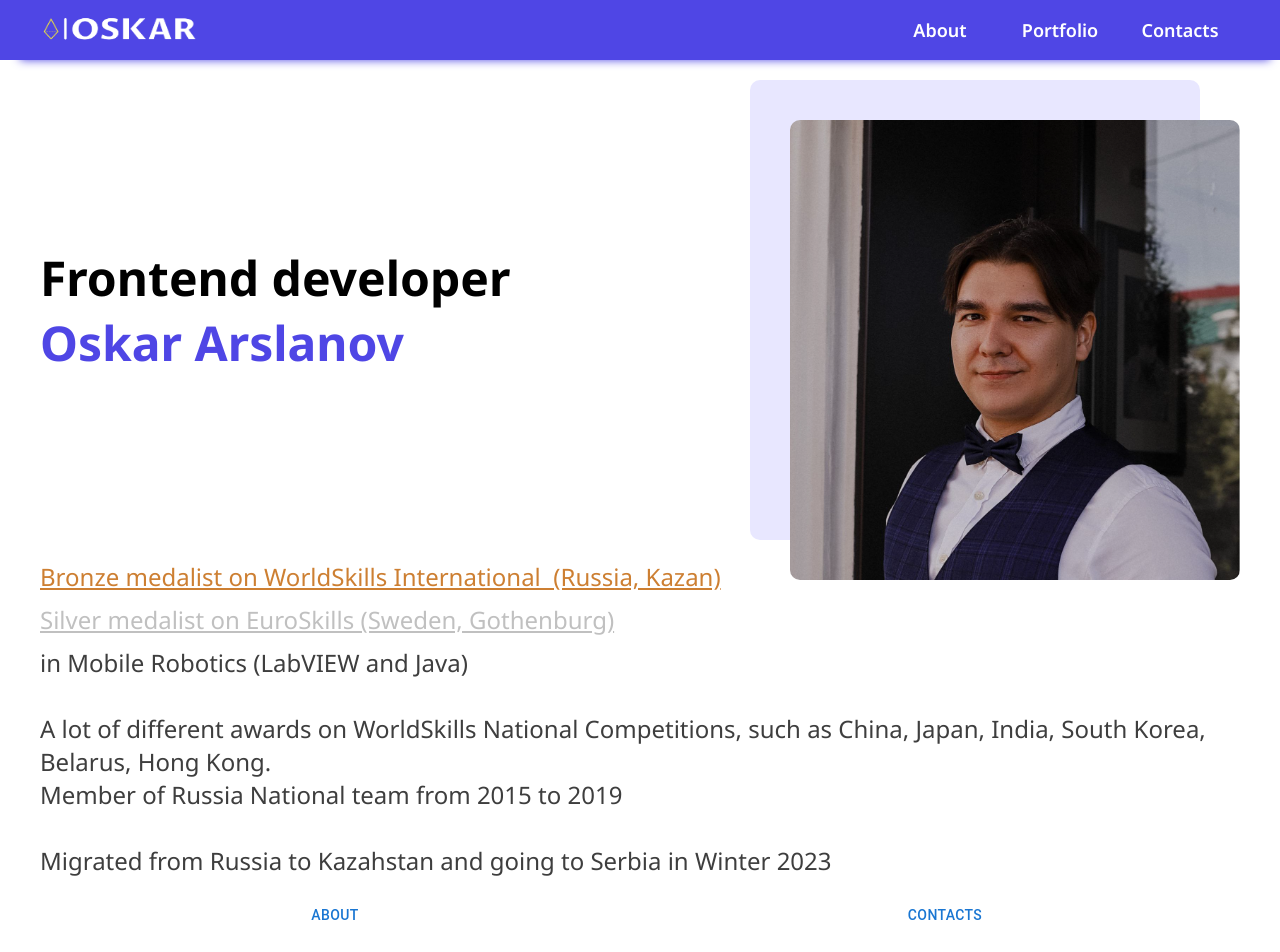
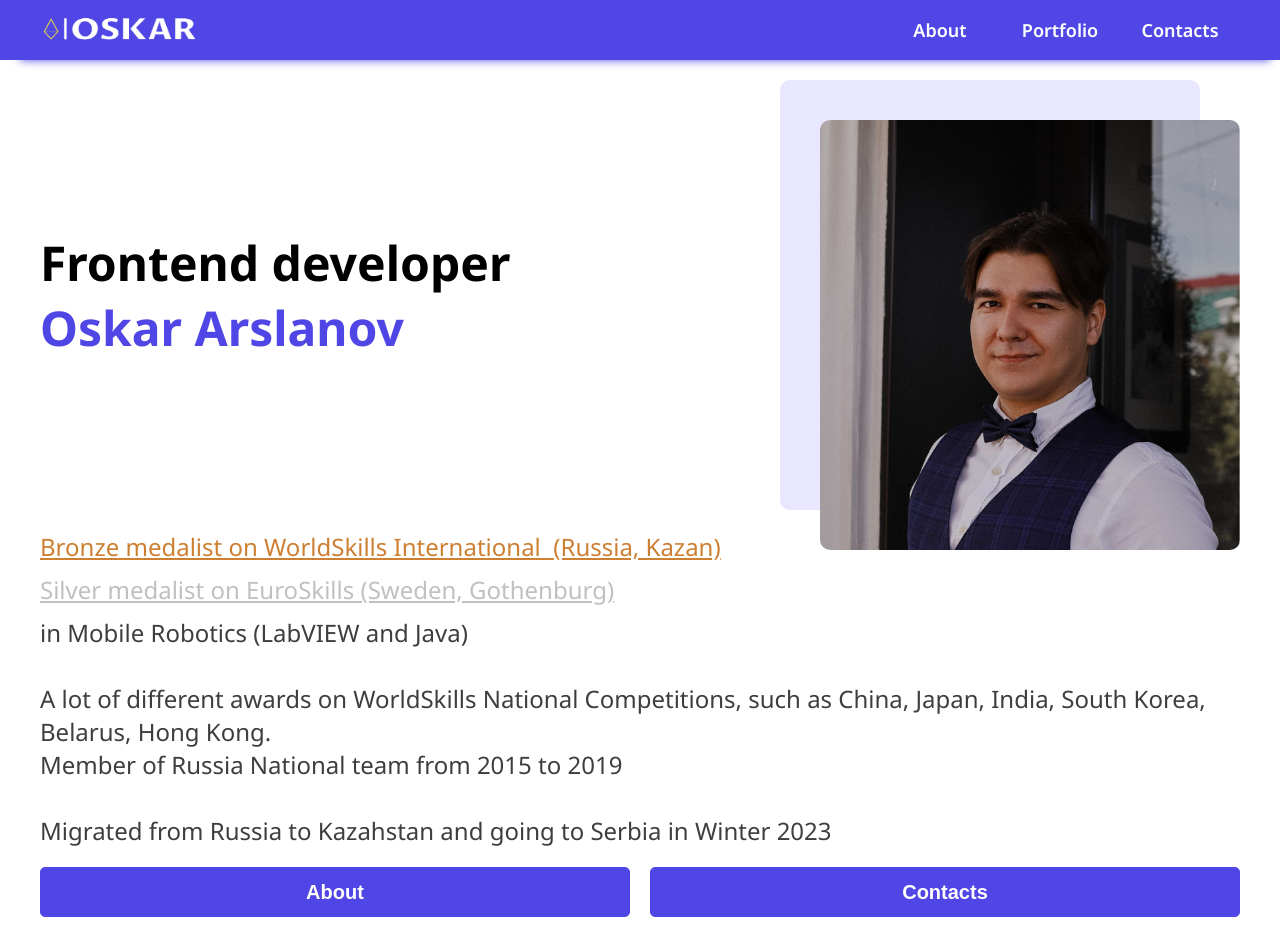
Before and after one commit to OskarArslanov/open_app, a Next.js app: page / in a window 1280 px wide. Shown: the top 952 px of the page. Built offline with nearby package versions, Linux system fonts and the light colour scheme.

Commit message:
fixed buttons

```diff
--- a/src/app/contacts/page.tsx
+++ b/src/app/contacts/page.tsx
@@ -58,7 +58,7 @@ const ContactsPage = () => {
       <ContactList>
         {contacts.map((item) => {
           return (
-            <OAButton startIcon={item.icon} key={item.id} cVariant='ghost'>
+            <OAButton startIcon={item.icon} key={item.id} variant='ghost'>
               {item.name}
             </OAButton>
           );
--- a/src/app/page.tsx
+++ b/src/app/page.tsx
@@ -51,13 +51,14 @@ const Actions = styled.div({
 const ImgContainer = styled.div({
   position: 'relative',
   left: '-40px',
+  transition: '0.5',
   '& > *': {
-    width: '450px',
-    height: '460px',
+    width: '420px',
+    height: '430px',
     borderRadius: '10px',
     '@media screen and (max-width: 1200px)': {
-      width: '350px',
-      height: '360px',
+      width: '320px',
+      height: '330px',
     },
     '@media screen and (max-width: 900px)': {
       width: '150px',
@@ -90,14 +91,14 @@ const OAMainOrder = () => {
     <AnimateContainer>
       <Base>
         <BaseInfo>
-          <b style={{ width: '100%' }}>Frontend developer</b>
-          <b style={{ width: '100%', color: 'var(--color-purple_dark)' }}>
+          <b style={{ width: '80%' }}>Frontend developer</b>
+          <b style={{ width: '80%', color: 'var(--color-purple_dark)' }}>
             Oskar Arslanov
           </b>
         </BaseInfo>
         <ImgContainer>
           <ImgBg />
-          <Img src="/photo.png" width={450} height={460} priority alt="photo" />
+          <Img src="/photo.png" width={420} height={430} priority alt="photo" />
         </ImgContainer>
       </Base>
       <Info>
@@ -124,12 +125,12 @@ const OAMainOrder = () => {
 
       <Actions>
         <Link href="/about">
-          <OAButton cVariant="filled" fullWidth>
+          <OAButton variant="filled" fullWidth size='large'>
             About
           </OAButton>
         </Link>
         <Link href="/contacts">
-          <OAButton cVariant="filled" fullWidth>
+          <OAButton variant="filled" fullWidth size='large'>
             Contacts
           </OAButton>
         </Link>
--- a/src/features/controls/OAButton.tsx
+++ b/src/features/controls/OAButton.tsx
@@ -1,27 +1,31 @@
 'use client';
 
-import { FC } from 'react';
+import { ButtonHTMLAttributes, FC, ReactNode } from 'react';
 import styled from 'styled-components';
-import Button, { ButtonProps } from '@mui/material/Button';
+import { motion } from 'framer-motion';
 
-interface OAButtonProps extends ButtonProps {
+interface OAButtonProps extends ButtonHTMLAttributes<HTMLButtonElement> {
   fullWidth?: boolean;
-  cVariant?: 'filled' | 'outlined' | 'shadow' | 'ghost' | 'text';
+  variant?: 'filled' | 'outlined' | 'shadow' | 'ghost' | 'text';
+  size?: 'large' | 'medium' | 'small' | 'adaptive';
+  startIcon?: ReactNode;
+  endIcon?: ReactNode;
 }
 
 const ButtonVariants: Record<string, any> = {
   filled: {
-    backgroundColor: 'var(--color-primary)',
-    color: 'var(--text-color_not_primary)',
+    backgroundColor: 'var(--color-purple_dark)',
+    color: '#fff',
     border: '1px solid var(--color-purple_dark)',
     '&:hover': {
       color: 'var(--color-purple_dark)',
+      backgroundColor: 'var(--color-purple_light)',
     },
   },
   ghost: {
     color: 'var(--color-purple_dark)',
     '&:hover': {
-      color: 'var(--color-purple_light)',
+      background: 'var(--color-purple_light)',
     },
   },
   outlined: {
@@ -34,24 +38,54 @@ const ButtonVariants: Record<string, any> = {
   },
 };
 
-const StyledButton = styled(Button)<OAButtonProps>({}, (props) => ({
-  width: props.fullWidth ? '100%' : 'auto',
-  ...ButtonVariants[props.cVariant || 'filled'],
-}));
+const ButtonSizes: Record<string, any> = {
+  large: {
+    padding: '8px 16px',
+    height: '50px',
+    fontSize: '20px',
+    fontWeight: 700,
+  },
+  medium: {
+    padding: '6px 12px',
+    height: '40px',
+    fontSize: '16px',
+    fontWeight: 600,
+  },
+  small: {
+    padding: '4px 8px',
+    height: '30px',
+    fontSize: '12px',
+    fontWeight: 500,
+  },
+  adaptive: {
+    padding: '0',
+  },
+};
+
+const StyledButton = styled(motion.button)<OAButtonProps>(
+  {
+    display: 'flex',
+    alignItems: 'center',
+    gap: '5px',
+    justifyContent: 'center',
+    border: 'none',
+    background: 'transparent',
+    cursor: 'pointer',
+    borderRadius: '5px',
+  },
+  (props) => ({
+    width: props.fullWidth ? '100%' : 'auto',
+    ...ButtonSizes[props.size || 'medium'],
+    ...ButtonVariants[props.variant || 'filled'],
+  }),
+);
 
 const OAButton: FC<OAButtonProps> = (props) => {
   return (
-    <StyledButton
-      id={props.id}
-      style={props.style}
-      type={props.type || 'button'}
-      onClick={props.onClick}
-      cVariant={props.cVariant}
-      disabled={props.disabled}
-      fullWidth={props.fullWidth}
-      startIcon={props.startIcon}
-    >
+    <StyledButton {...props}>
+      {props.startIcon}
       {props.children}
+      {props.endIcon}
     </StyledButton>
   );
 };
--- a/src/features/indicators/OAModal.tsx
+++ b/src/features/indicators/OAModal.tsx
@@ -16,7 +16,6 @@ const Container = styled.div({
   maxWidth: '50%',
   minWidth: '240px',
   width: 'max-content',
-  maxHeight: '400px',
   padding: '20px',
   outline: 'none',
 });
--- a/src/pages/Portfolio/Auth/Login.tsx
+++ b/src/pages/Portfolio/Auth/Login.tsx
@@ -70,7 +70,7 @@ const Login = () => {
           />
           <RememberMe>
             <OACheckbox name="remember" label="Запомнить меня" />
-            <OAButton cVariant='outlined' >Забыли пароль?</OAButton>
+            <OAButton variant='outlined' >Забыли пароль?</OAButton>
           </RememberMe>
           <OAButton type="submit" fullWidth>
             Войти
--- a/src/widgets/OABodyContainer.tsx
+++ b/src/widgets/OABodyContainer.tsx
@@ -1,12 +1,15 @@
+import styled from '@emotion/styled';
 import { FC, PropsWithChildren } from 'react';
-import styled from 'styled-components';
 
-const Container = styled.section`
-  display: flex;
-  flex: 1 1 auto;
-  margin-top: 40px;
-  padding: 40px;
-`;
+const Container = styled.section({
+  display: 'flex',
+  flex: '1 1 auto',
+  marginTop: '40px',
+  padding: '40px',
+  '@media screen and (max-width: 768px)': {
+    padding: '20px',
+  },
+})
 const OABodyContainer: FC<PropsWithChildren> = (props) => {
   return <Container>{props.children}</Container>;
 };
```
